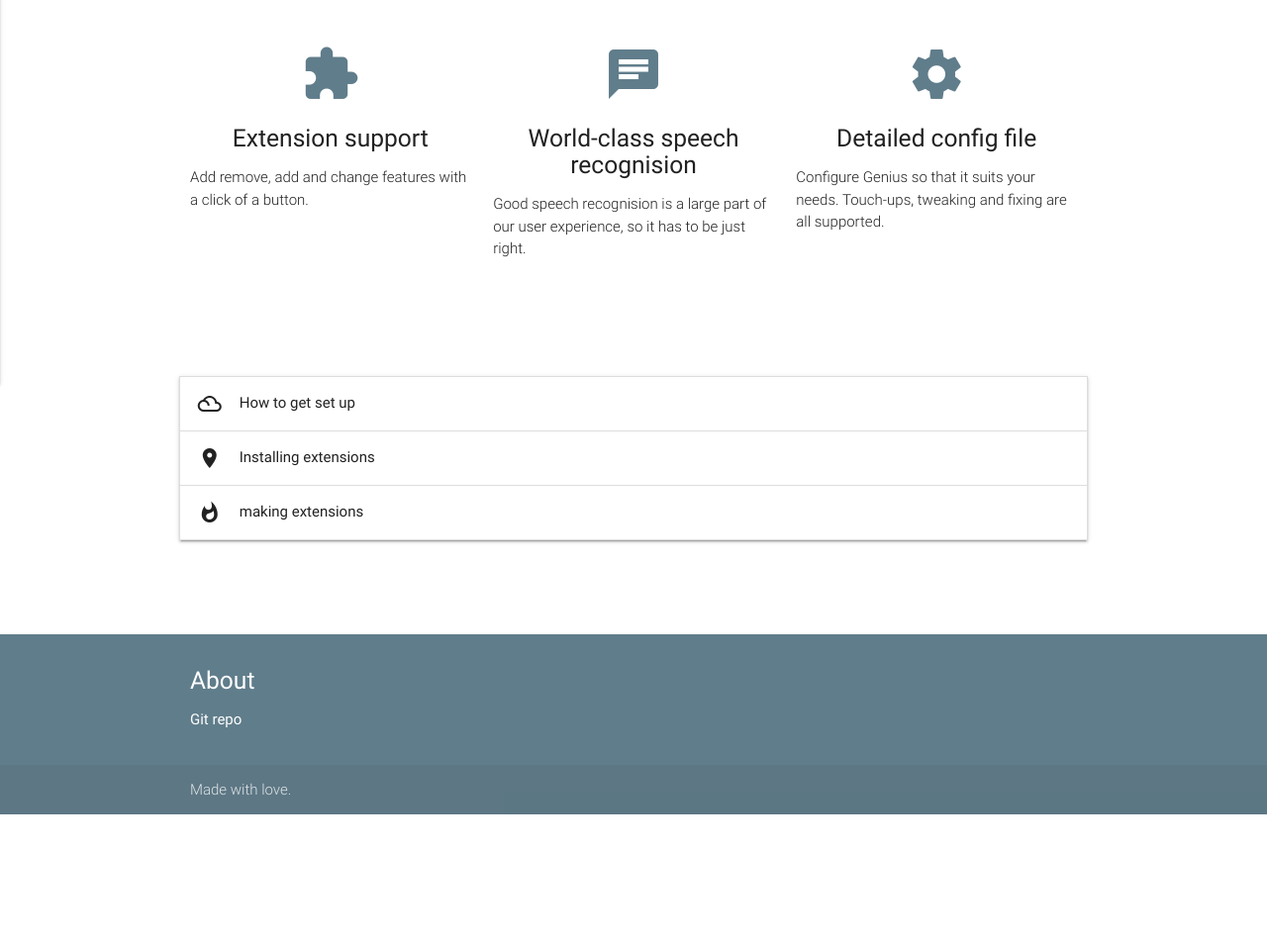
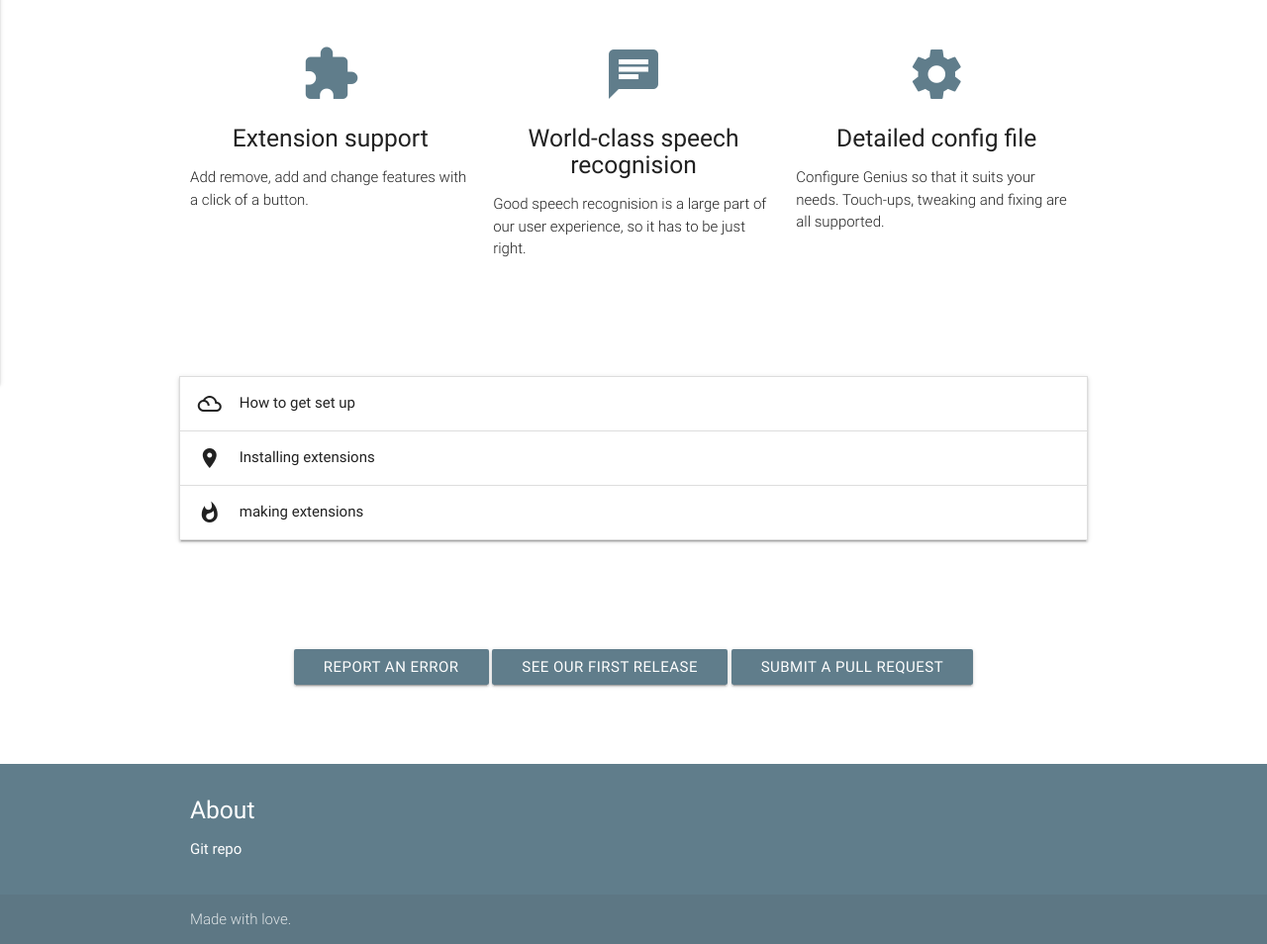
Before and after one commit to geniusassistant/assistantcore, a plain HTML site: page docs/index.html in a window 1280 px wide. Shown: the part 472-1426 px from the top of the page at 99% size. Before the commit the page ends 1295 px from the top, so only its background shows below. Drawn offline with nearby package versions, Linux system fonts and the light colour scheme.

Commit message:
added links

```diff
--- a/docs/index.html
+++ b/docs/index.html
@@ -111,6 +111,16 @@
         </div>
         <br><br>
     </div>
+    <div class="container">
+        <div class="section">
+            <div class="row center">
+                <a class='waves-effect waves-light btn blue-grey' href='https://github.com/hexx112/homeassistant/issues/new'>Report an error</a>
+                <a class='waves-effect waves-light btn blue-grey' href='https://github.com/hexx112/homeassistant/projects/1'>See our first release</a>
+                <a class='waves-effect waves-light btn blue-grey' href='https://github.com/hexx112/homeassistant/compare'>Submit a pull request</a>
+            </div>
+        </div>
+        <br><br>
+    </div>
     <footer class="page-footer blue-grey">
         <div class="container">
             <div class="row">
```
Also changed, not shown: docs/mid.txt (deleted).
